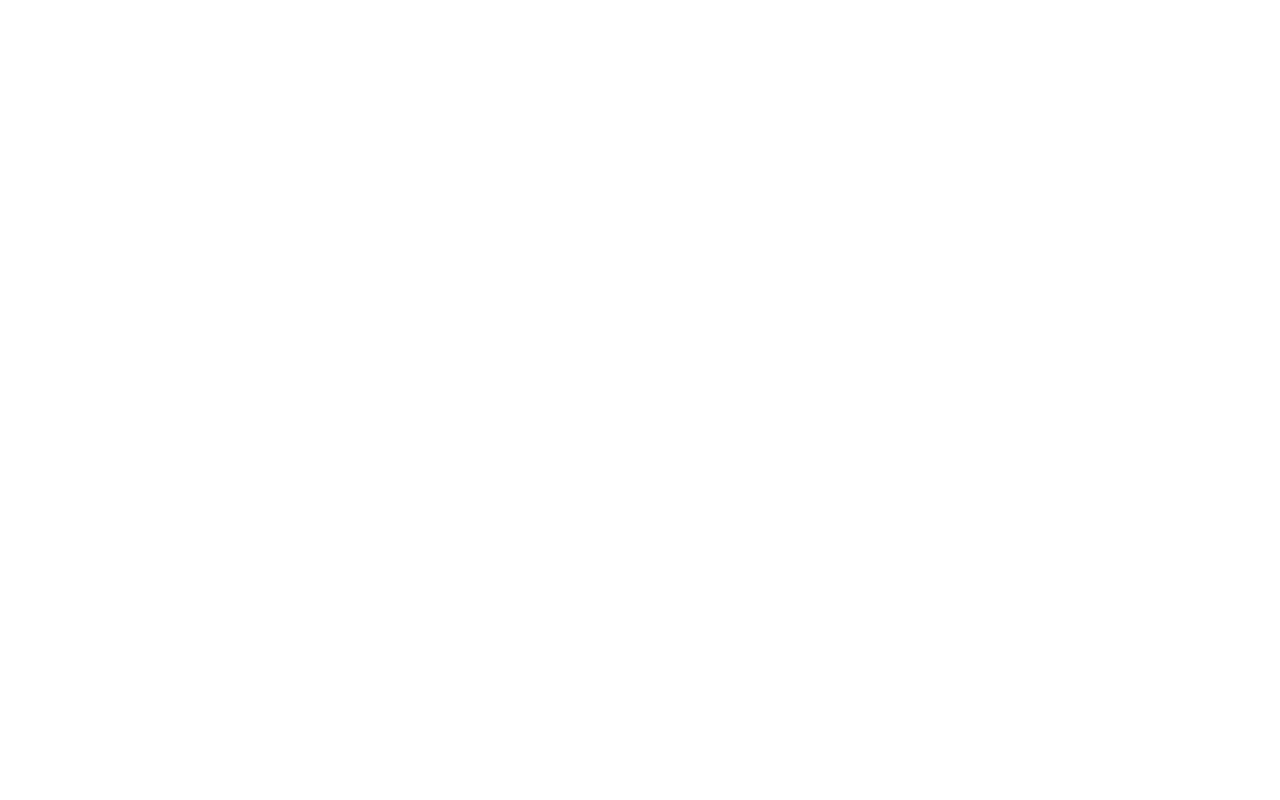
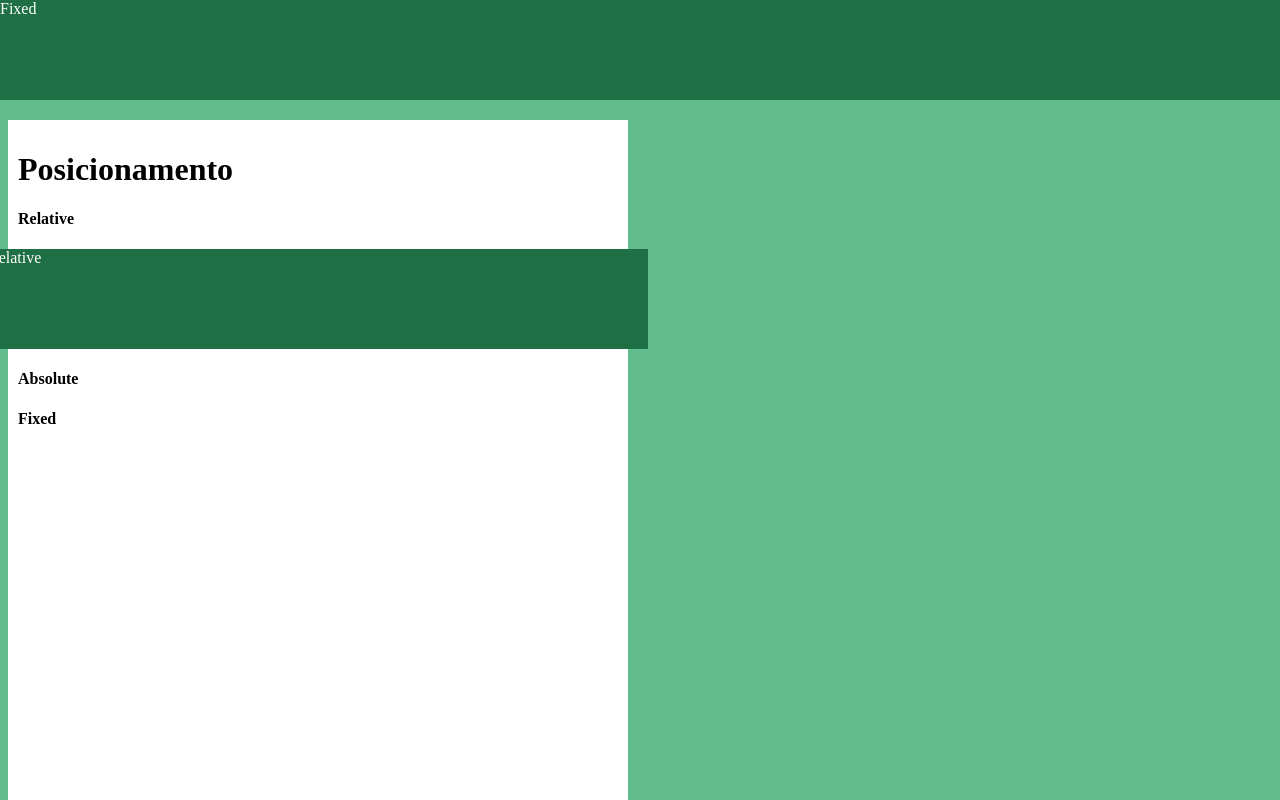
Before and after one commit to lucas1lul/projeto1, a plain HTML site: page posicionamento.html in a window 1280 px wide. Shown: the top 800 px of the page. Drawn offline with Linux system fonts and the light colour scheme.

Commit message:
Versao de margem e posicionamento

```diff
--- a/posicionamento.html
+++ b/posicionamento.html
@@ -4,10 +4,62 @@
 		<title>Posicionamento</title>
 		<meta charset="utf-8" />
 		<style type="text/css">
+			body{
+				background: #61bd8c;
+			}
+
+			#conteudo-principal{
+				background: #FFFFFF;
+				padding: 10px;
+				width: 600px;
+				height: 2500px;
+				margin-left: 30px auto;
+				margin-top: 120px;
+
+				/*position: relative;*/
+			}
+			.caixa{
+				background: #1e6f44;
+				width: 100px;
+				height: 100px;
+				color: #FFFFFF;
+
+			}
+			#relativo{
+				position: relative;
+				left: -30px;
+				top: 0;
+				width: 660px;
+			}
+			#absoluta{
+				position: absolute;
+				top: 0;
+				bottom: 0;
+			}
+
+			#fixed{
+				position: fixed;
+				top: 0;
+				left: 0;
+				width: 100%;
+
+			}
 
 		</style>
 	</head>
 	<body>
+			<div id="conteudo-principal">
 
+				<h1>Posicionamento</h1>
+
+				<h4>Relative</h4>
+				<div id="relativo" class="caixa">Relative</div>
+				<h4>Absolute</h4>
+				<div id="absoluta" class="caixa">Absolute</div>
+				<h4>Fixed</h4>
+				<div id="fixed" class="caixa">Fixed</div>
+
+
+			</div>
 	</body>
 </html>
```
Also changed, not shown: contato.html (+2 -1 lines).
